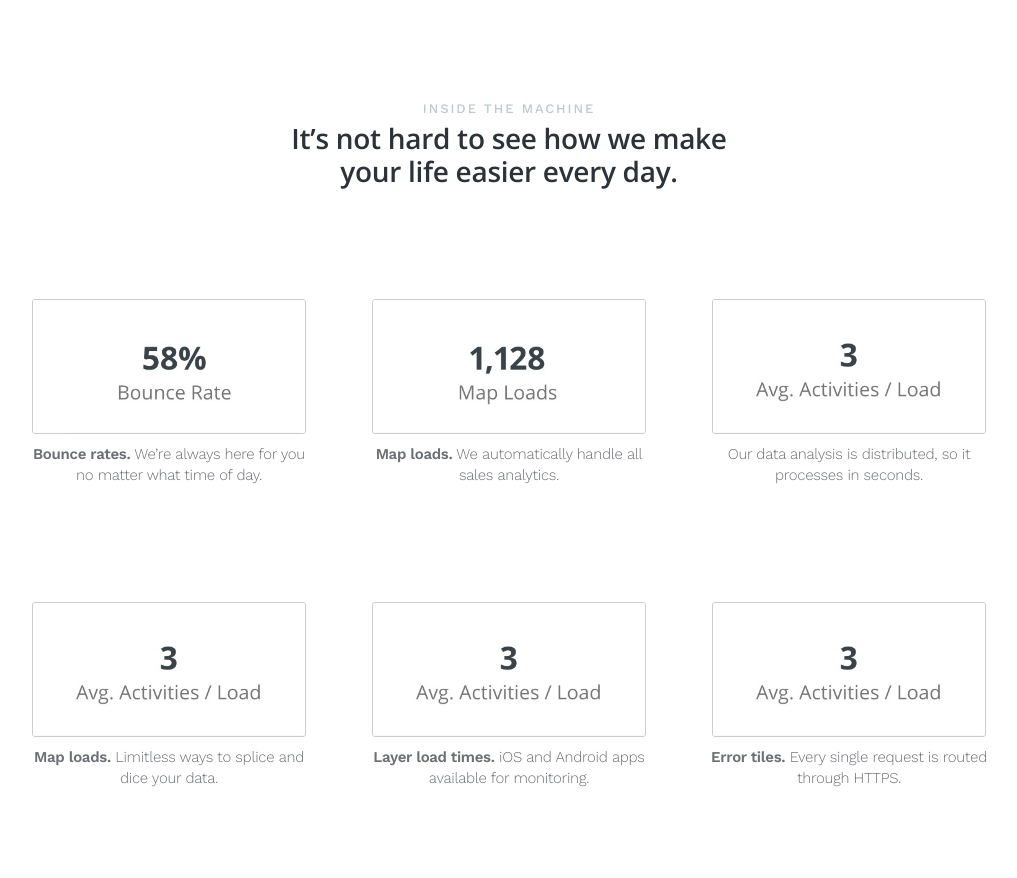
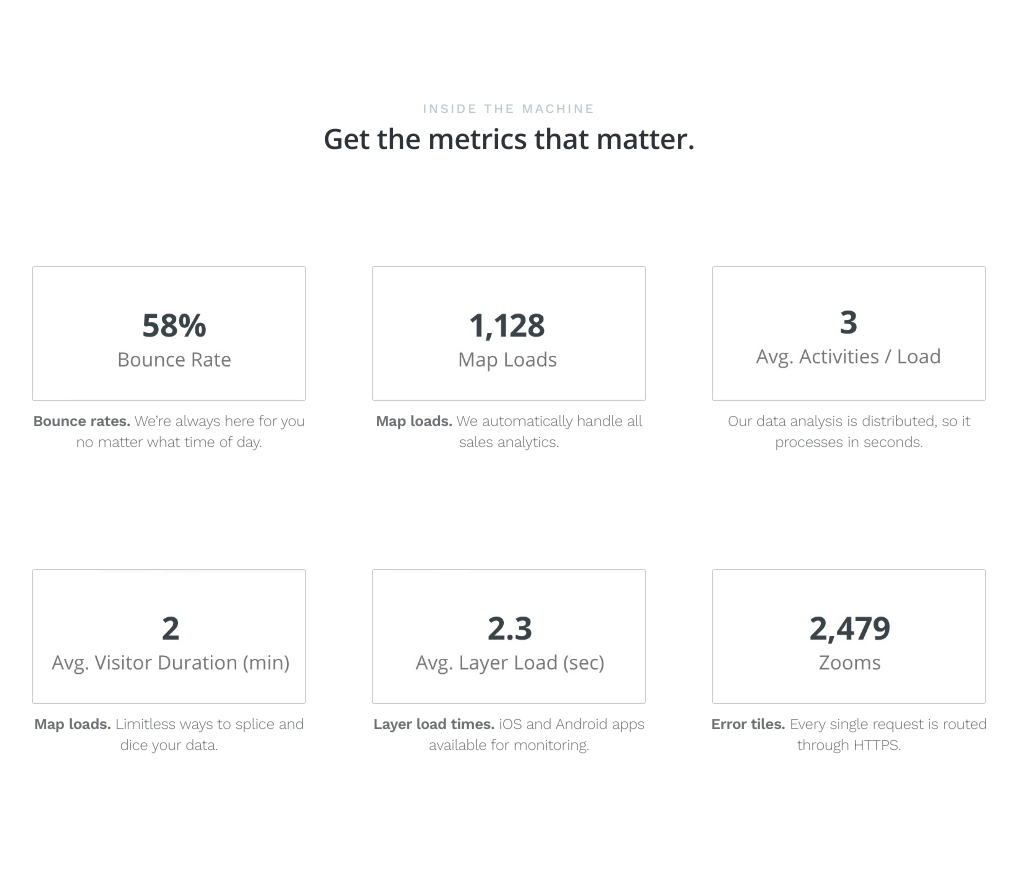
Before and after one commit to StrangerPings/maptiks-landing, a website: page docs/features.html in a window 1280 px wide. Shown: the part 660-1538 px from the top of the page, without its empty margins (131-1148 px from the left). Drawn offline with nearby package versions, Linux system fonts and the light colour scheme.

Commit message:
feature complete

```diff
--- a/docs/assets/css/main.css
+++ b/docs/assets/css/main.css
@@ -23,7 +23,7 @@ light green #567C5C
 	height: 135px;
 	border: solid 1px;
 	border-color: #cccccc;
-	border-radius: 3px;
+	border-radius: 2px;
 }
 
 .cust-block {
--- a/docs/features.html
+++ b/docs/features.html
@@ -147,7 +147,7 @@
     <div class="row m-b-lg">
       <div class="col-xs-10 col-xs-offset-1 col-sm-8 col-sm-offset-2 col-lg-6 col-lg-offset-3">
         <h6 class="text-muted text-uppercase">Inside the machine</h6>
-        <h3  class="m-t-0 m-b">It’s not hard to see how we make your life easier every day.</h3>
+        <h3  class="m-t-0 m-b">Get the metrics that matter.</h3>
       </div>
     </div>
 
@@ -168,15 +168,15 @@
 
     <div class="row app-marketing-grid">
       <div class="col-sm-4 p-x-md m-b-lg">
-        <img class="m-b feature-image" src="assets/img/activities-load.png">
+        <img class="m-b feature-image" src="assets/img/visitor-duration.png">
         <p><strong>Map loads.</strong> Limitless ways to splice and dice your data.</p>
       </div>
       <div class="col-sm-4 p-x-md m-b-lg">
-        <img class="m-b feature-image" src="assets/img/activities-load.png">
+        <img class="m-b feature-image" src="assets/img/layer-load.png">
         <p><strong>Layer load times.</strong> iOS and Android apps available for monitoring.</p>
       </div>
       <div class="col-sm-4 p-x-md m-b-lg">
-        <img class="m-b feature-image" src="assets/img/activities-load.png">
+        <img class="m-b feature-image" src="assets/img/zooms.png">
         <p><strong>Error tiles.</strong> Every single request is routed through HTTPS.</p>
       </div>
     </div>
```
Also changed, not shown: docs/assets/img/layer-load.png (added), docs/assets/img/visitor-duration.png (added), docs/assets/img/zooms.png (added).
